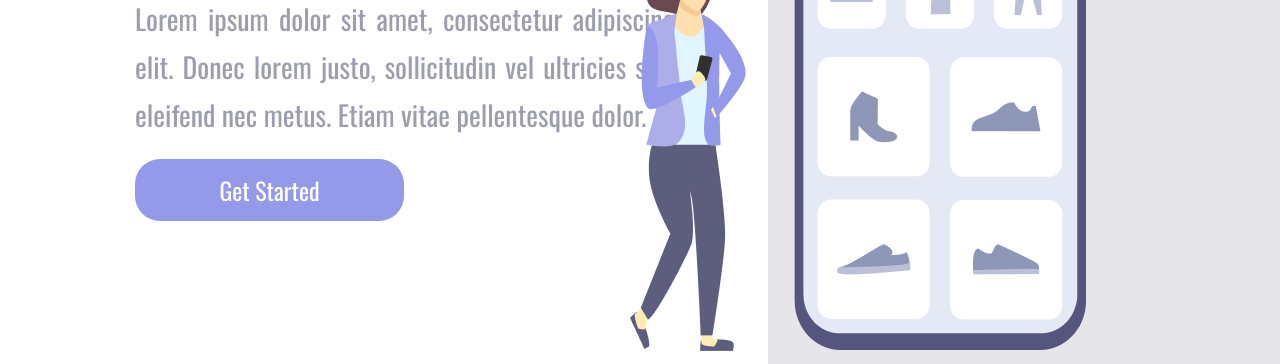
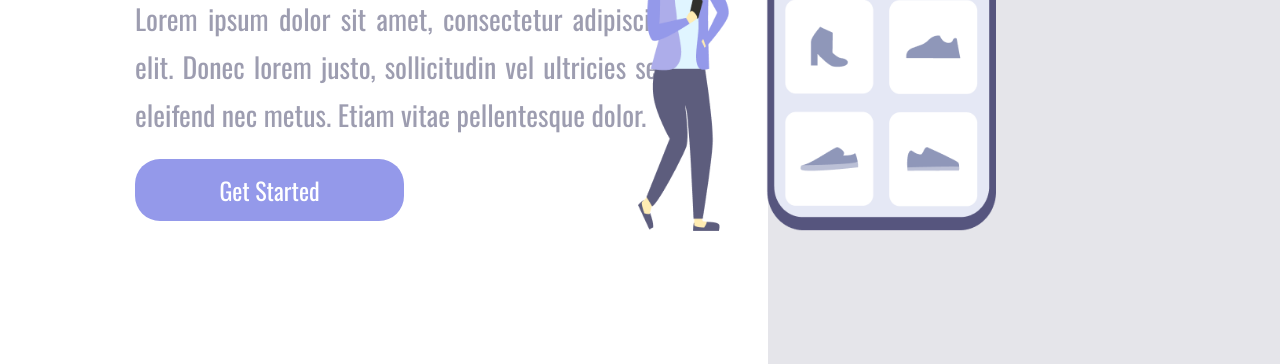
Before and after one commit to valdineicfonseca/DevClub, a plain HTML site: page Projeto-CSS-Responsivo/index.html in a window 1280 px wide. Shown: the part 436-800 px from the top of the page. Drawn offline with nearby package versions, Linux system fonts and the light colour scheme.

Commit message:
Site Responsivo CSS v02

```diff
--- a/Projeto-CSS-Responsivo/styles.css
+++ b/Projeto-CSS-Responsivo/styles.css
@@ -48,8 +48,8 @@ p {
 img {
     position: relative;
     top: 20%;
-    right: 138px;
-    width-max: 70%;
+    right: 130px;
+    width: 70%;
 
 
 }
@@ -117,7 +117,7 @@ a:hover{
     img{
         position: static;
         max-width: 70%;
-        pad
+
     }
 
     header{
@@ -145,6 +145,8 @@ a:hover{
     }
 }
 
-@media screen and (max-width: 1000px) {
-
+@media screen and (max-width: 330px) {
+    .container-left{
+        height: 70%;
+    }
 }
```
